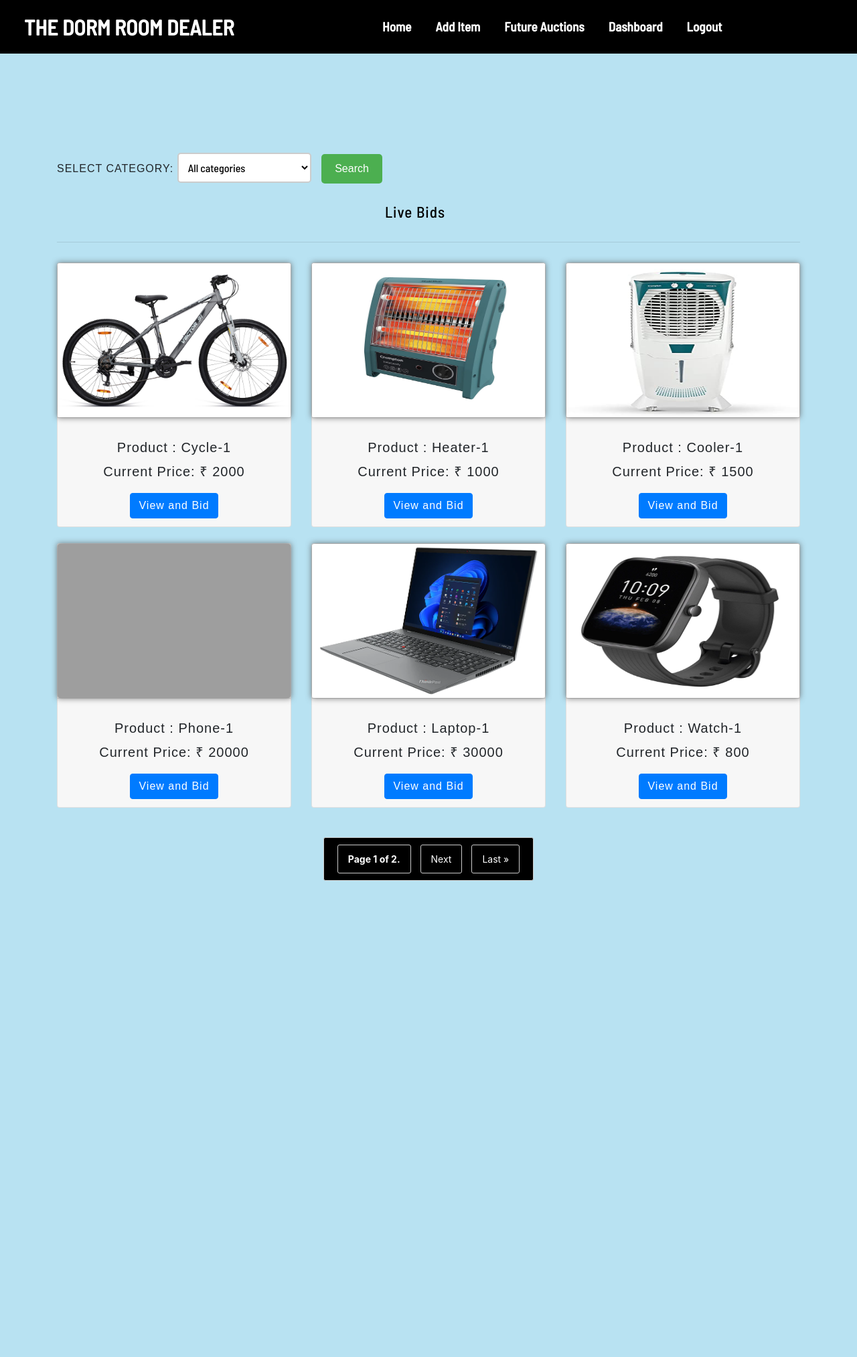
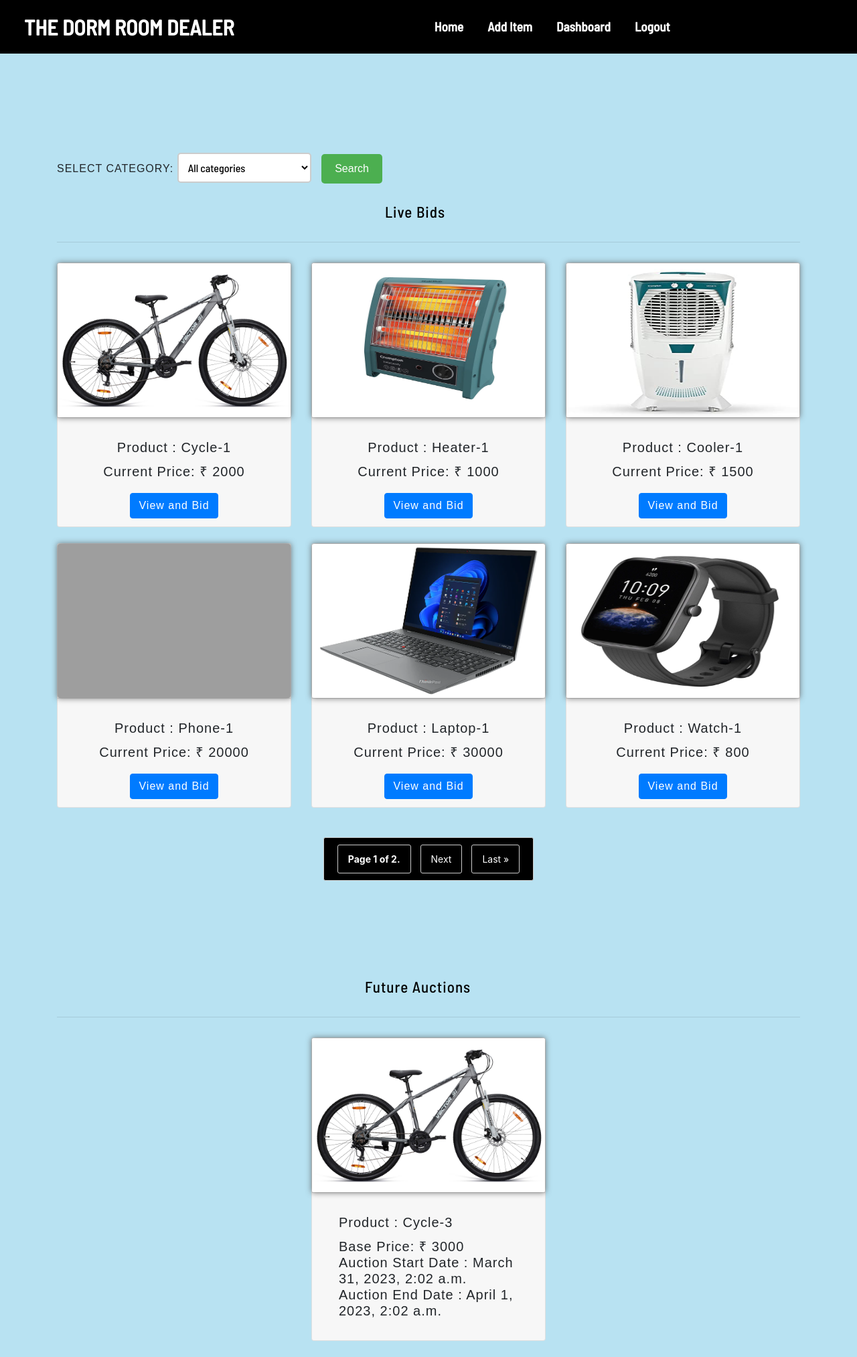
Before and after one commit to akshatg20/CS253A-dormroomdealer, a Django app: page /home in a window 1280 px wide. Shown: the whole page at 67% size. Before the commit the page ends 1315 px from the top, so only its background shows below. Run offline with Django 3.2, Linux system fonts and the light colour scheme; a user stored in the database is signed in; data comes from the database, SQL or seed files in the repository; both versions use the stored data as it was after the commit; some libraries are stand-ins or nearby versions; grey boxes are pictures that could not be loaded.

Commit message:
Future auction added to home

```diff
--- a/accounts/urls.py
+++ b/accounts/urls.py
@@ -13,7 +13,6 @@ urlpatterns = [
     path('logout',views.logout,name="logout"),
     path('items/logout',views.ilogout,name="ilogout"),
     path('myprofile',views.myprofile,name="myprofile"),
-    path('future',views.future,name="future"),
     path('dashboard',views.dashboard,name="dashboard"),
 
     # forgot
--- a/accounts/views.py
+++ b/accounts/views.py
@@ -87,12 +87,6 @@ def myprofile(request):
     for i in obj:
         contact = i.contact
     return render(request,"myprofile.html",{"details":details,"contact":contact})
-
-# function to display the item data on the future auctions page
-@login_required(login_url='login')
-def future(request):
-    items = Item.objects.filter(status="future")
-    return render(request,"future.html",{"items":items})
 
 # helper function to update the current status of items on the application
 @login_required(login_url='login')
@@ -205,14 +199,15 @@ def home(request):
         items = Item.objects.filter(status="live")
 
     # paginating
-
-    # product_list = Item.objects.all()
     paginator = Paginator(items, 6) # Show 6 products per page.
 
     page_number = request.GET.get('page')
     page_obj = paginator.get_page(page_number)
 
-    return render(request,"home.html",{'page_obj': page_obj})
+    # adding future auctions
+    itemsfuture = Item.objects.filter(status="future")
+
+    return render(request,"home.html",{'page_obj': page_obj, 'items': itemsfuture})
 
 
 # This function mainains a log of the user's history with the application
--- a/templates/base.html
+++ b/templates/base.html
@@ -54,9 +54,6 @@
                             <a class="nav-link" href="items/additem">Add Item</a>
                         </li>
                         <li class="nav-item">
-                            <a class="nav-link" href="future">Future Auctions</a>
-                        </li>
-                        <li class="nav-item">
                             <a class="nav-link" href="dashboard">Dashboard</a>
                         </li>
                         <li class="nav-item">
--- a/templates/home.html
+++ b/templates/home.html
@@ -113,6 +113,7 @@
         {% endfor %}
     </div>
 </div>
+
 <div class="pagination">
     <span class="step-links">
         {% if page_obj.has_previous %}
@@ -130,4 +131,27 @@
         {% endif %}
     </span>
 </div>
+
+<div class="container">
+    <h2 class="text-center my-4">Future Auctions</h2>
+    <hr></hr>
+    <div class="row justify-content-center">
+        {% for i in items %}
+            <div class="col-md-4 mb-4">
+                <div class="card">
+                    <img class="card-img-top" src="{{ i.profile.url }}" alt="{{ i.name }}">
+                    <div class="card-footer">
+                        <div class="card-body">
+                            <h5 class="card-title">Product : {{ i.name }}</h5>
+                            <h5 class="mb-0">Base Price: ₹ {{ i.basePrice }}</h5>
+                            <h5 class="mb-0">Auction Start Date : {{i.start_date}}</h5>
+                            <h5 class="mb-0">Auction End Date : {{i.end_date}}</h5>
+
+                        </div>
+                    </div>
+                </div>
+            </div>
+        {% endfor %}
+    </div>
+</div>
 {% endblock %}
```
Also changed, not shown: db.sqlite3, media/pics/cycle_Bi5gFdc.jpeg (added).
